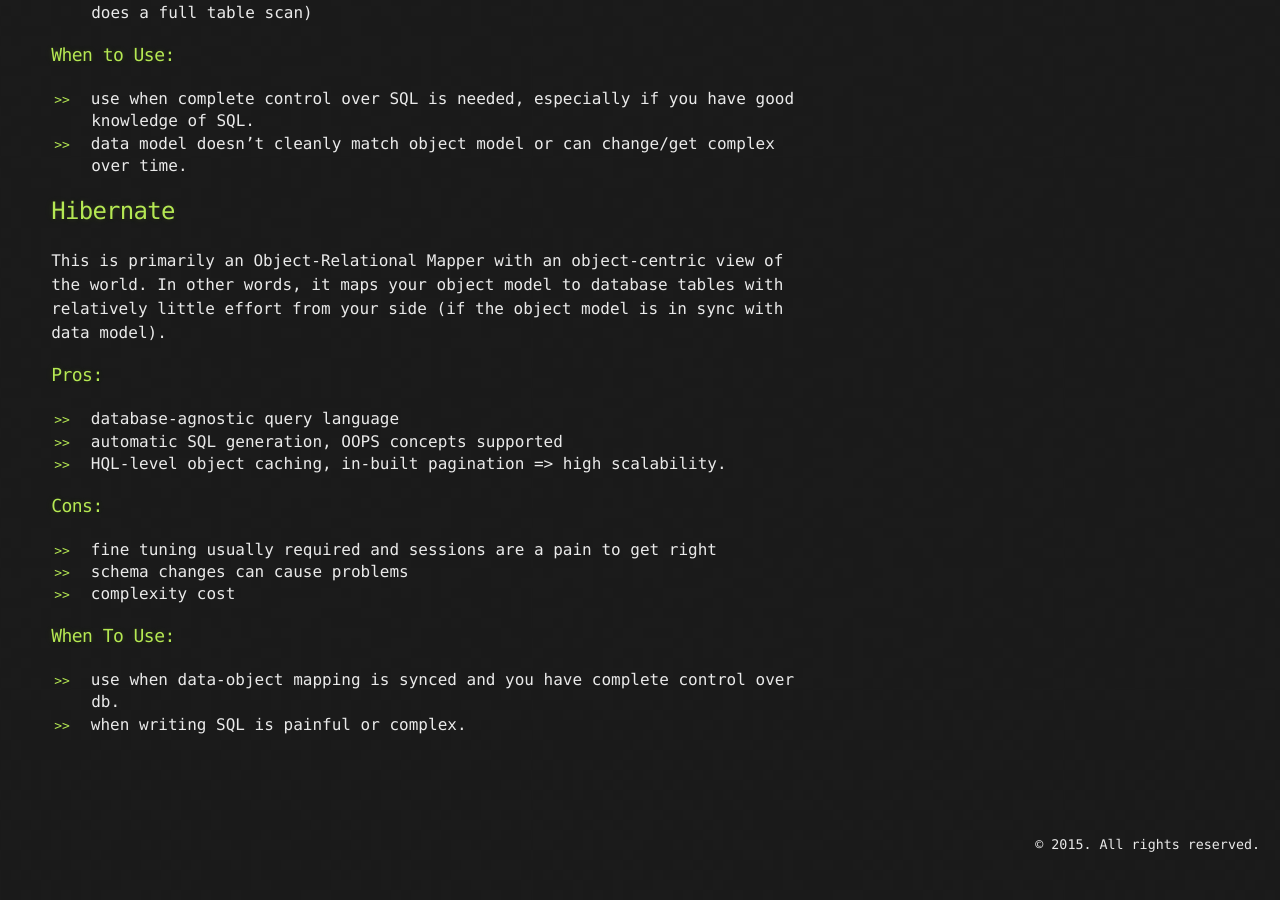
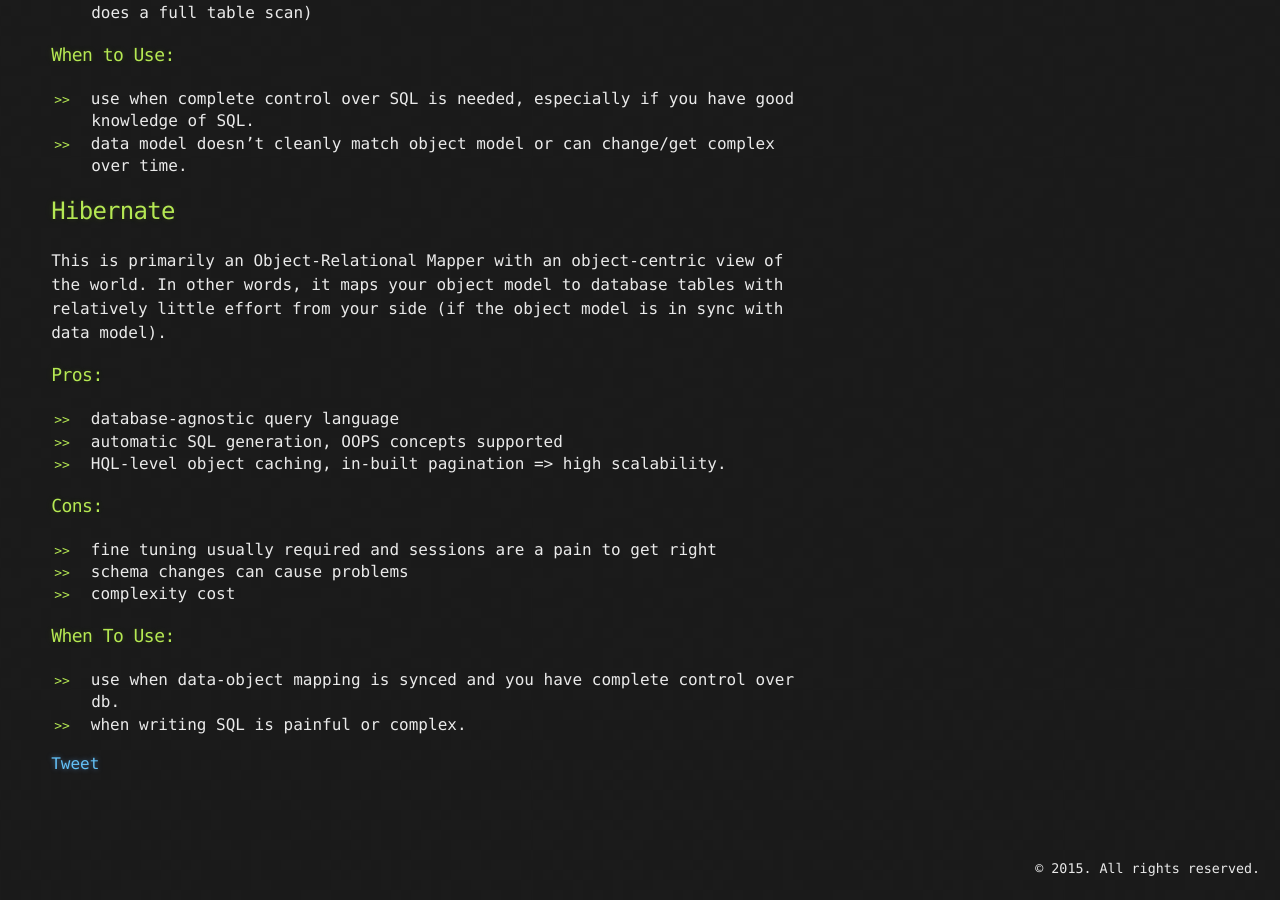
Before and after one commit to rajivrnair/rajivrnair.github.io, a Jekyll site: the page built from _posts/2013-05-15-hiberante-vs-mybatis.md, in a window 1280 px wide and 900 px high, scrolled down 907 px. Built offline with Jekyll 4.4.1, drawn with Linux system fonts in a browser that asks for light colours; Markdown is read by kramdown in place of the engine named in the settings; comment, search, counter and statistics services are not loaded; before the commit the page ends 1783 px from its top, so only the background shows below that.

Commit message:
Added social buttons

```diff
--- a/_includes/head.html
+++ b/_includes/head.html
@@ -5,6 +5,8 @@
   <link rel="stylesheet" type="text/css" href="{{ site.baseurl }}/stylesheets/stylesheet.css" media="screen" />
   <link rel="stylesheet" type="text/css" href="{{ site.baseurl }}/stylesheets/pygment_trac.css" media="screen" />
 <!--   <link rel="stylesheet" type="text/css" href="{{ site.baseurl }}/stylesheets/print.css" media="print" /> -->
+
+  <script src="https://apis.google.com/js/platform.js" async defer></script>
 
   <title>
   {% if page.title == "Home" %}
--- a/_layouts/post.html
+++ b/_layouts/post.html
@@ -16,6 +16,18 @@
           </h1>
           <time datetime="{{ page.date | date_to_xmlschema }}" class="pretty-date">{{ page.date | date_to_string }}</time>
           {{ content }}
+          <div id="social">
+            <!-- Google+ -->
+            <div class="g-plusone" data-size="medium"></div>
+
+            <!-- Twitter -->
+            <a href="https://twitter.com/share" class="twitter-share-button">Tweet</a>
+            <script>!function(d,s,id){var js,fjs=d.getElementsByTagName(s)[0],p=/^http:/.test(d.location)?'http':'https';if(!d.getElementById(id)){js=d.createElement(s);js.id=id;js.src=p+'://platform.twitter.com/widgets.js';fjs.parentNode.insertBefore(js,fjs);}}(document, 'script', 'twitter-wjs');</script>
+
+            <!-- LinkedIn -->
+            <script src="//platform.linkedin.com/in.js" type="text/javascript">lang: en_US</script>
+            <script type="IN/Share" data-counter="right"></script>
+          </div>
         </article>
       </section>
       <div id="side_bar">
```
Also changed, not shown: README.md.
